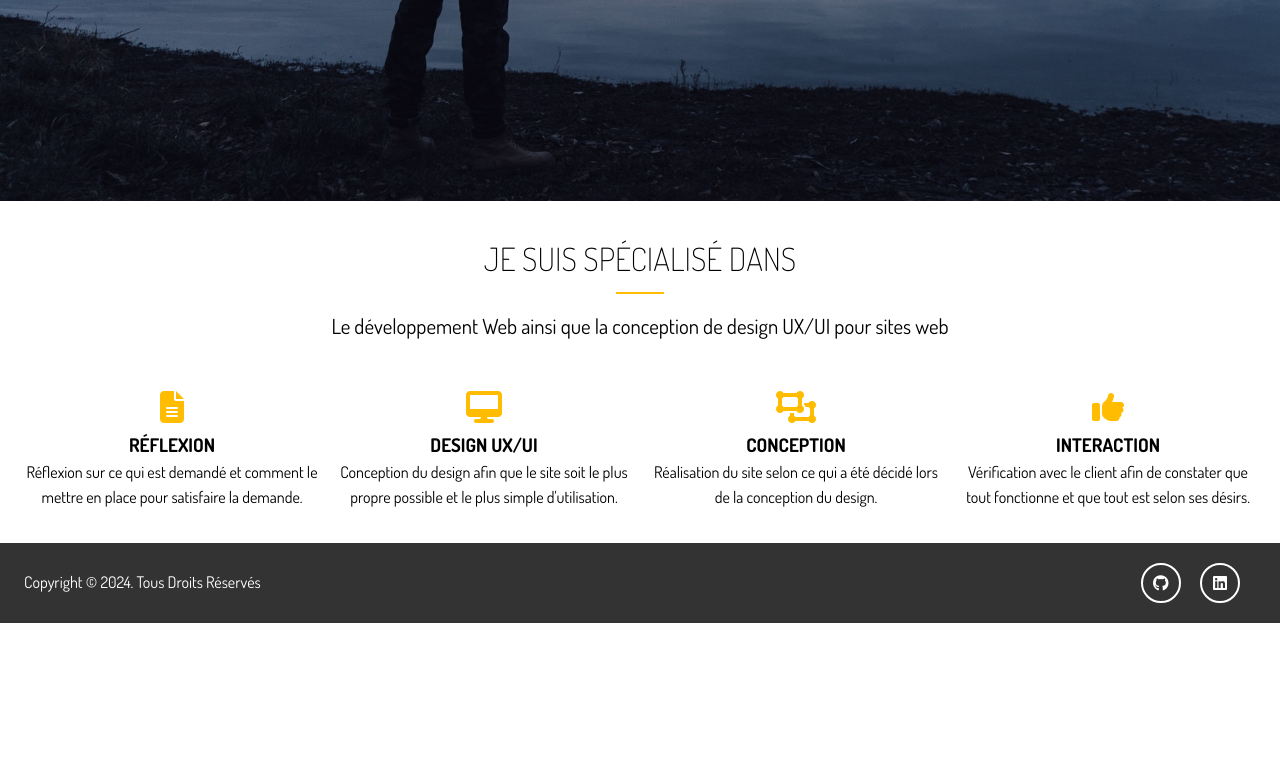
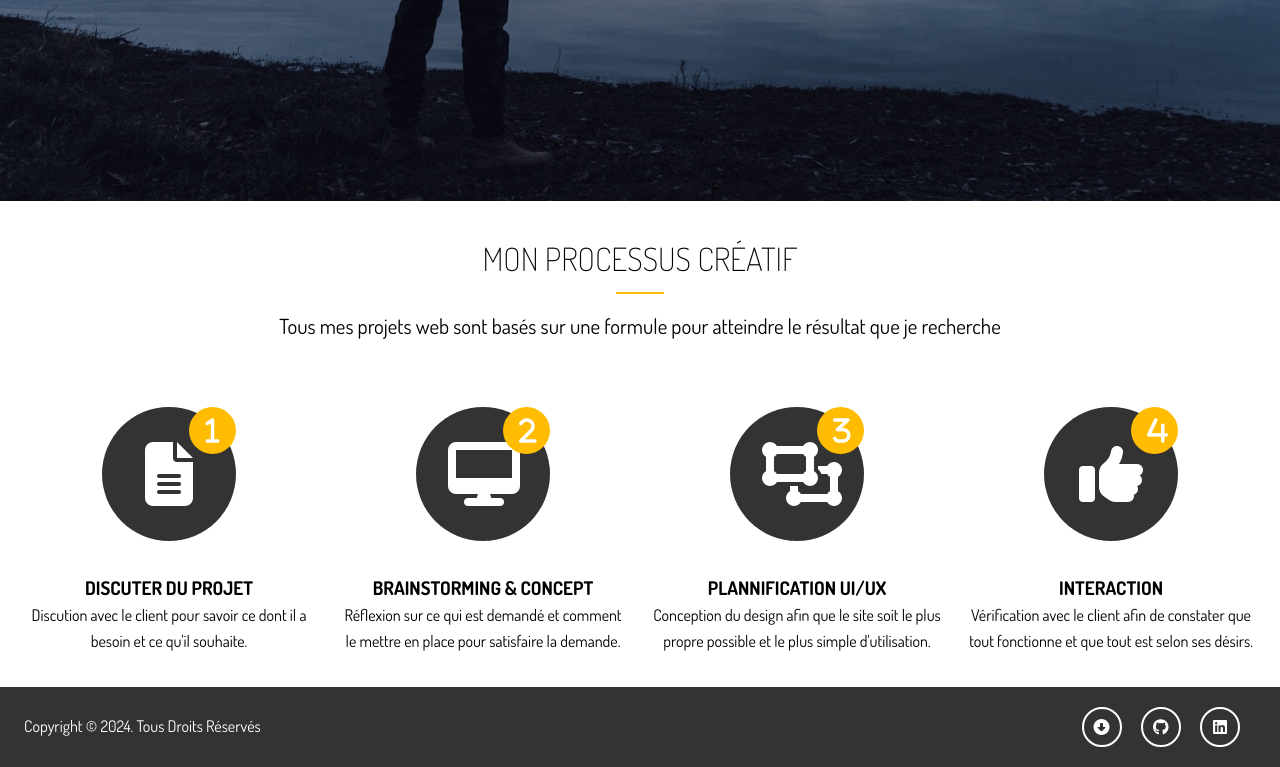
Before and after one commit to Armineas/Portfolio, a PHP site: page /dist/index.html in a window 1280 px wide. Shown: the part 599-1366 px from the top of the page. Before the commit the page ends 1222 px from the top, so only its background shows below. Run offline with PHP 8.4, Linux system fonts and the light colour scheme; some libraries are stand-ins or nearby versions.

```diff
--- a/dist/about.html
+++ b/dist/about.html
@@ -143,6 +143,7 @@
     <div class="footer-content container">
       <p>Copyright &copy; 2024. Tous Droits Réservés</p>
       <div class="social">
+        <a href="img/CV_Kevin_Thooft.pdf" download="CV_Kevin_Thooft"><i class="fas fa-circle-down"></i></a>
         <a href="https://github.com/Armineas" target="_blank"><i class="fab fa-github"></i></a>
         <a href="https://www.linkedin.com/in/kévin-t-hooft/" target="_blank"><i class="fab fa-linkedin"></i></a>
       </div>
--- a/dist/contact.html
+++ b/dist/contact.html
@@ -79,6 +79,7 @@
     <div class="footer-content container">
       <p>Copyright &copy; 2024. Tous Droits Réservés</p>
       <div class="social">
+        <a href="img/CV_Kevin_Thooft.pdf" download="CV_Kevin_Thooft"><i class="fas fa-circle-down"></i></a>
         <a href="https://github.com/Armineas" target="_blank"><i class="fab fa-github"></i></a>
         <a href="https://www.linkedin.com/in/kévin-t-hooft/" target="_blank"><i class="fab fa-linkedin"></i></a>
       </div>
--- a/dist/css/main.css
+++ b/dist/css/main.css
@@ -405,7 +405,8 @@ img {
     justify-content: space-between;
     height: 5rem;
     align-items: center; }
-    #main-footer .footer-content .social .fab {
+    #main-footer .footer-content .social .fab,
+    #main-footer .footer-content .social .fas {
       margin-right: 1rem;
       border: 2px #fff solid;
       border-radius: 50%;
@@ -415,7 +416,8 @@ img {
       text-align: center;
       padding: 0.5rem;
       color: #fff; }
-      #main-footer .footer-content .social .fab:hover {
+      #main-footer .footer-content .social .fab:hover,
+      #main-footer .footer-content .social .fas:hover {
         background: #ffbc00; }
 
 @media (max-width: 800px) {
--- a/dist/index.html
+++ b/dist/index.html
@@ -8,6 +8,7 @@
   <link rel="preconnect" href="https://fonts.gstatic.com" crossorigin>
   <link href="https://fonts.googleapis.com/css2?family=Dosis:wght@200..800&display=swap" rel="stylesheet">
   <link rel="stylesheet" href="css/main.css">
+  <link rel="shortcut icon" type="image/x-icon" href="img/favicon.svg">
   <title>Kévin T'hooft | Développeur Web</title>
 </head>
 <body>
@@ -31,7 +32,7 @@
     </div>
   </header>
   <!-- Section A: Specialité -->
-  <section id="home-a" class="text-center py-2">
+  <!-- <section id="home-a" class="text-center py-2">
     <div class="container">
       <h2 class="section-title">Je Suis Spécialisé Dans</h2>
       <div class="bottom-line"></div>
@@ -59,7 +60,7 @@
         </div>
       </div>
     </div>
-  </section>
+  </section> -->
   <!-- Section B: Stats -->
   <!-- <section id="home-b" class="text-center py-2">
     <div class="stats">
@@ -94,7 +95,7 @@
     </div>
   </section> -->
   <!-- Section C: Processus -->
-  <!-- <section id="home-c" class="text-center py-2">
+  <section id="home-c" class="text-center py-2">
     <div class="container">
       <h2 class="section-title">
         Mon Processus Créatif
@@ -107,37 +108,38 @@
             <div class="process-step">1</div>
           </i>
           <h3>Discuter Du Projet</h3>
-          <p>Lorem ipsum dolor sit amet, consectetur adipisicing elit. Labore laborum voluptate laudantium eaque eius illo.</p>
+          <p>Discution avec le client pour savoir ce dont il a besoin et ce qu'il souhaite.</p>
         </div>
         <div>
           <i class="fas fa-desktop fa-4x process-icon my-2">
             <div class="process-step">2</div>
           </i>
           <h3>Brainstorming & Concept</h3>
-          <p>Lorem, ipsum dolor sit amet consectetur adipisicing elit. Aliquid quas accusamus consequatur ut iste. Labore!</p>
+          <p>Réflexion sur ce qui est demandé et comment le mettre en place pour satisfaire la demande.</p>
         </div>
         <div>
           <i class="fas fa-object-ungroup fa-4x process-icon my-2">
             <div class="process-step">3</div>
           </i>
           <h3>Plannification UI/UX</h3>
-          <p>Lorem ipsum dolor sit amet consectetur adipisicing elit. Similique, itaque? Ad praesentium tempora dolorum assumenda.</p>
+          <p>Conception du design afin que le site soit le plus propre possible et le plus simple d'utilisation.</p>
         </div>
         <div>
           <i class="fas fa-thumbs-up fa-4x process-icon my-2">
             <div class="process-step">4</div>
           </i>
           <h3>Interaction</h3>
-          <p>Lorem ipsum dolor sit amet consectetur adipisicing elit. Temporibus a fugit, sapiente dolor fugiat at?</p>
+          <p>Vérification avec le client afin de constater que tout fonctionne et que tout est selon ses désirs.</p>
         </div>
       </div>
     </div>
-  </section> -->
+  </section>
   <!-- Footer -->
   <footer id="main-footer">
     <div class="footer-content container">
       <p>Copyright &copy; 2024. Tous Droits Réservés</p>
       <div class="social">
+        <a href="img/CV_Kevin_Thooft.pdf" download="CV_Kevin_Thooft"><i class="fas fa-circle-down"></i></a>
         <a href="https://github.com/Armineas" target="_blank"><i class="fab fa-github"></i></a>
         <a href="https://www.linkedin.com/in/kévin-t-hooft/" target="_blank"><i class="fab fa-linkedin"></i></a>
       </div>
--- a/scss/main.scss
+++ b/scss/main.scss
@@ -372,7 +372,8 @@ img {
     height: 5rem;
     align-items: center;
 
-    .social .fab {
+    .social .fab,
+    .social .fas {
       margin-right: 1rem;
       border: 2px #fff solid;
       border-radius: 50%;
```
Also changed, not shown: dist/work.html (+15 -2 lines), dist/img/favicon.svg (added), 1 other file.
